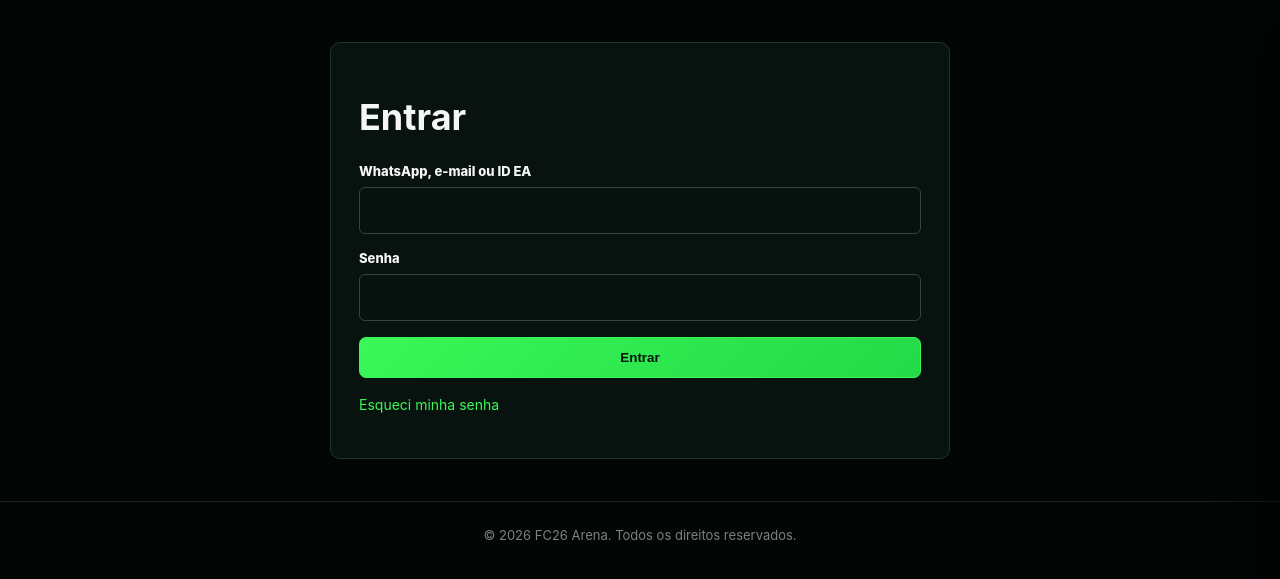
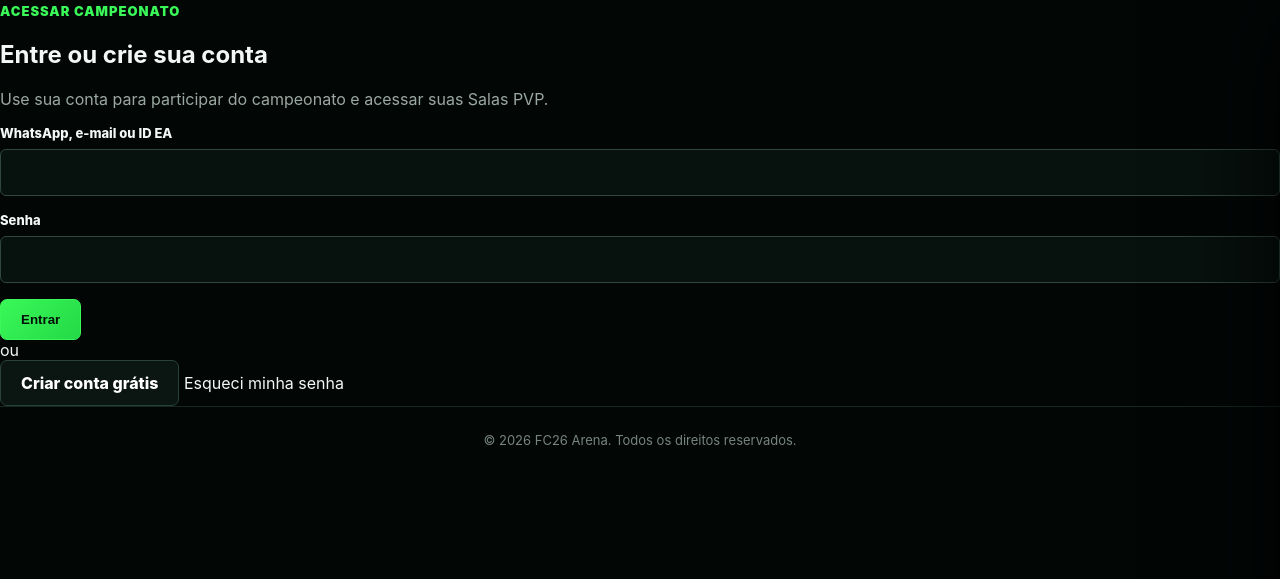
Before and after one commit to alex216br-dotcom/FC26Arena-Web, a FastAPI app: page /login in a window 1280 px wide. Shown: the part 72-651 px from the top of the page. Run offline with FastAPI, Linux system fonts and the light colour scheme; some libraries are stand-ins or nearby versions.

Commit message:
Corrigir botão de criar conta

```diff
--- a/app/main.py
+++ b/app/main.py
@@ -223,6 +223,14 @@ def tournament_prize_form(
     )
     return len(awards), values
 
+
+
+def safe_return_path(value: str | None, default: str = "/painel") -> str:
+    """Aceita somente caminhos internos para evitar redirecionamento externo."""
+    path = (value or "").strip()
+    if path.startswith("/") and not path.startswith("//"):
+        return path
+    return default
 
 @app.on_event("startup")
 def startup():
@@ -403,6 +411,7 @@ def register(
     password: Annotated[str, Form()] = "",
     password_confirm: Annotated[str, Form()] = "",
     terms: Annotated[str | None, Form()] = None,
+    return_to: Annotated[str, Form()] = "/painel?novo=1",
     db: Session = Depends(get_db),
 ):
     errors = []
@@ -426,7 +435,9 @@ def register(
         tournaments = db.scalars(select(Tournament).where(Tournament.status != "archived")).all()
         return templates.TemplateResponse("home.html", ctx(
             request, tournaments=tournaments, users_count=0, championships_count=len(tournaments),
-            matches_count=0, prize_total=0, ranking=[], open_register=True, register_errors=errors,
+            matches_count=0, prize_total=0, ranking=[], open_register=True,
+            register_errors=errors,
+            register_return_to=safe_return_path(return_to, "/painel?novo=1"),
         ), status_code=400)
 
     user = User(
@@ -449,6 +460,7 @@ def register(
             request, tournaments=tournaments, users_count=0, championships_count=len(tournaments),
             matches_count=0, prize_total=0, ranking=[], open_register=True,
             register_errors=["WhatsApp, e-mail ou ID EA já cadastrado."],
+            register_return_to=safe_return_path(return_to, "/painel?novo=1"),
         ), status_code=400)
 
     achievement = db.scalar(select(Achievement).where(Achievement.code == "WELCOME"))
@@ -459,17 +471,29 @@ def register(
         db.commit()
     request.session["user_id"] = user.id
     notify_user(db, user, "Bem-vindo ao FC26 Arena", "Sua conta foi criada com sucesso.")
-    return RedirectResponse("/painel?novo=1", 303)
+    return RedirectResponse(
+        safe_return_path(return_to, "/painel?novo=1"),
+        303,
+    )
 
 @app.get("/login", response_class=HTMLResponse)
 def login_page(request: Request):
-    return templates.TemplateResponse("login.html", ctx(request, error=None))
+    return_to = safe_return_path(
+        request.query_params.get("next"),
+        "/painel",
+    )
+    return templates.TemplateResponse(
+        "login.html",
+        ctx(request, error=None, return_to=return_to),
+    )
+
 
 @app.post("/login")
 def login(
     request: Request,
     identifier: Annotated[str, Form()],
     password: Annotated[str, Form()],
+    return_to: Annotated[str, Form()] = "/painel",
     db: Session = Depends(get_db),
 ):
     user = db.scalar(select(User).where(or_(
@@ -478,10 +502,20 @@ def login(
         User.ea_id == identifier.strip(),
     )))
     if not user or not verify_password(password, user.password_hash):
-        return templates.TemplateResponse("login.html", ctx(request, error="Dados incorretos."), status_code=400)
+        return templates.TemplateResponse(
+            "login.html",
+            ctx(
+                request,
+                error="Dados incorretos.",
+                return_to=safe_return_path(return_to, "/painel"),
+            ),
+            status_code=400,
+        )
     request.session["user_id"] = user.id
-    return RedirectResponse("/painel", 303)
-
+    return RedirectResponse(
+        safe_return_path(return_to, "/painel"),
+        303,
+    )
 @app.get("/sair")
 def logout(request: Request):
     request.session.clear()
--- a/app/templates/login.html
+++ b/app/templates/login.html
@@ -1 +1,35 @@
-{% extends "base.html" %}{% block content %}<div class="form-card"><h1 class="page-title">Entrar</h1>{% if error %}<div class="alert">{{ error }}</div>{% endif %}<form method="post"><div class="field"><label>WhatsApp, e-mail ou ID EA</label><input name="identifier" required></div><div class="field"><label>Senha</label><input type="password" name="password" required></div><button class="btn btn-primary" style="width:100%">Entrar</button><p><a class="link-green" href="/esqueci-senha">Esqueci minha senha</a></p></form></div>{% endblock %}
+{% extends "base.html" %}
+{% block title %}Entrar ou criar conta — FC26 Arena{% endblock %}
+{% block content %}
+<section class="auth-page">
+  <div class="auth-card">
+    <span class="eyebrow">ACESSAR CAMPEONATO</span>
+    <h1>Entre ou crie sua conta</h1>
+    <p class="muted">Use sua conta para participar do campeonato e acessar suas Salas PVP.</p>
+
+    {% if error %}<div class="alert">{{ error }}</div>{% endif %}
+
+    <form method="post" action="/login">
+      <input type="hidden" name="return_to" value="{{ return_to }}">
+      <div class="field">
+        <label>WhatsApp, e-mail ou ID EA</label>
+        <input name="identifier" required autocomplete="username">
+      </div>
+      <div class="field">
+        <label>Senha</label>
+        <input type="password" name="password" required autocomplete="current-password">
+      </div>
+      <button class="btn btn-primary auth-main-button">Entrar</button>
+    </form>
+
+    <div class="auth-divider"><span>ou</span></div>
+
+    <a class="btn auth-create-button"
+       href="/?cadastro=1&next={{ return_to|urlencode }}">
+      Criar conta grátis
+    </a>
+
+    <a class="auth-forgot" href="/esqueci-senha">Esqueci minha senha</a>
+  </div>
+</section>
+{% endblock %}
--- a/app/templates/tournament.html
+++ b/app/templates/tournament.html
@@ -89,7 +89,7 @@
           <button class="btn btn-primary">Inscrever-se</button>
         </form>
       {% elif not user %}
-        <a class="btn btn-primary" href="/login">Entrar para se inscrever</a>
+        <a class="btn btn-primary" href="/login?next=/campeonato/{{ tournament.slug }}">Entrar para se inscrever</a>
       {% endif %}
     </div>
 
@@ -248,7 +248,7 @@
                 {% elif user %}
                   <span class="muted">Somente adversários</span>
                 {% else %}
-                  <a class="btn btn-small" href="/login">Entrar</a>
+                  <a class="btn btn-small" href="/login?next=/campeonato/{{ tournament.slug }}">Entrar</a>
                 {% endif %}
               </td>
             </tr>
```
